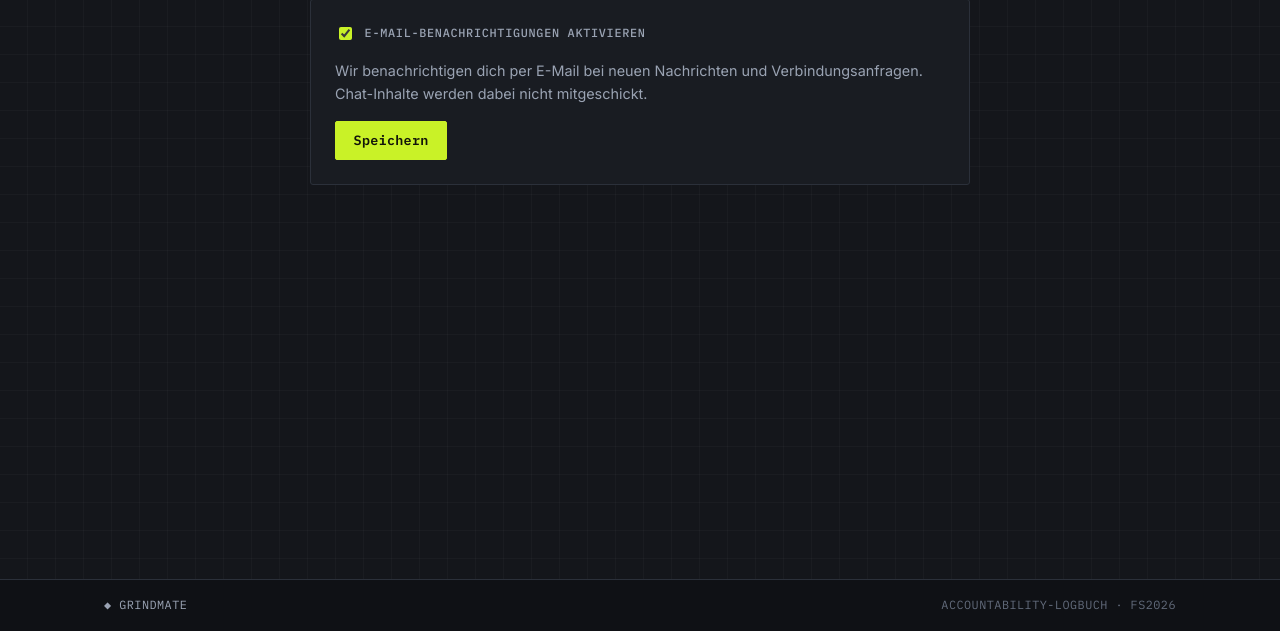
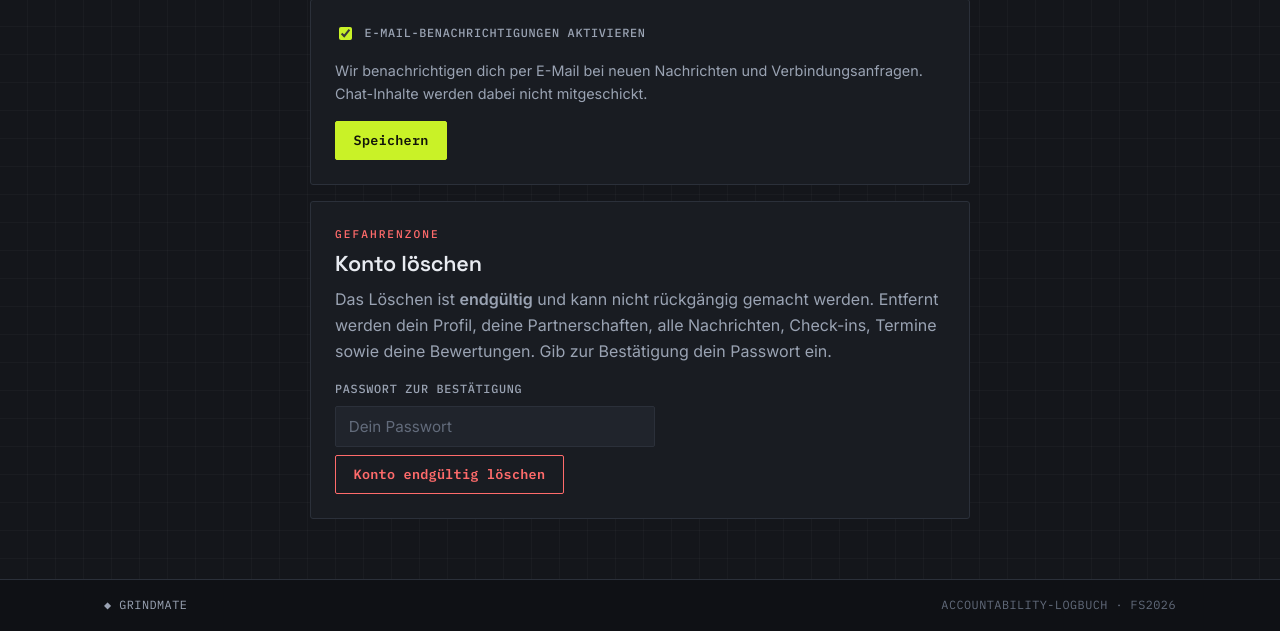
Before and after one commit to schuerch-slggh/FullStackProject, a Flask app: page /settings in a window 1280 px wide. Shown: the part 169-800 px from the top of the page. Run offline with Flask 3, Linux system fonts and the light colour scheme; the visitor is signed in with stand-in values (Sample User, id 1); data comes from the database, SQL or seed files in the repository; some libraries are stand-ins or nearby versions.

Commit message:
Bug in Einstellungen + Konto löschen

```diff
--- a/forms.py
+++ b/forms.py
@@ -149,6 +149,13 @@ class SettingsForm(FlaskForm):
     submit = SubmitField("Speichern")
 
 
+class DeleteAccountForm(FlaskForm):
+    """Konto-Löschung — verlangt das eigene Passwort zur Bestätigung."""
+
+    password = PasswordField("Passwort zur Bestätigung", validators=[DataRequired()])
+    submit = SubmitField("Konto endgültig löschen")
+
+
 class CoachGoalForm(FlaskForm):
     """Vages Ziel, das der KI-Coach konkreter formuliert (FA-11 AK2)."""
 
--- a/seed.py
+++ b/seed.py
@@ -1,4 +1,4 @@
-"""Seed the database with 10 dummy profiles.
+"""Seed the database with 11 dummy profiles.
 
 Run with:  flask --app main seed
 All demo accounts share the password:  accountability
@@ -115,6 +115,17 @@ DUMMIES = [
         goals=[
             dict(goal_category="Sport", goal_text="Bouldern 2x pro Woche",
                  frequency="2x pro Woche", preferred_checkin_time="17:30"),
+        ],
+    ),
+    dict(
+        # streak=0 → keine Check-ins, also auch heute keiner (Test-Ausgangslage).
+        user=dict(email="max.muster@example.com", name="Max Muster", age=28, city="Zürich",
+                  streak=0,
+                  bio="Testnutzer ohne heutigen Check-in. Neu dabei und noch nicht gestartet."),
+        photo="https://i.pravatar.cc/300?img=8",
+        goals=[
+            dict(goal_category="Sport", goal_text="3x pro Woche joggen",
+                 frequency="3x pro Woche", preferred_checkin_time="18:00"),
         ],
     ),
 ]
@@ -332,7 +343,7 @@ def seed_bulk(count: int = 100, rng_seed: int = 42):
 def register_cli(app):
     @app.cli.command("seed")
     def seed_command():
-        """Insert 10 dummy profiles (skips if the DB already has data)."""
+        """Insert 11 dummy profiles (skips if the DB already has data)."""
         count = seed_db()
         if count:
             click.echo(f"{count} Profile angelegt. Login z.B.: anna.keller@example.com / {DEMO_PASSWORD}")
--- a/static/css/main.css
+++ b/static/css/main.css
@@ -300,11 +300,25 @@ p  { margin: 0; }
 }
 .btn--success:hover { background: rgba(201, 242, 39, .18); color: var(--signal-bright); }
 
+/* destruktive Variante — rot umrandet, füllt sich beim Hover (unmissverständlich) */
+.btn--danger {
+  background: transparent;
+  color: var(--danger);
+  border-color: var(--danger);
+}
+.btn--danger:hover { background: var(--danger); color: var(--ink-900); border-color: var(--danger); }
+
 .btn--sm    { padding: .5rem .75rem; font-size: .76rem; }
 .btn--block { width: 100%; }
 .btn:disabled, .btn[disabled] { opacity: .45; cursor: not-allowed; }
 .btn:disabled:hover, .btn[disabled]:hover { background: var(--signal); border-color: var(--signal); }
 .btn--secondary:disabled:hover { background: transparent; border-color: var(--line-strong); }
+.btn--danger:disabled:hover { background: transparent; color: var(--danger); border-color: var(--danger); }
+
+/* Gefahrenbereich (Konto löschen) — klar abgesetzt durch rote Kante */
+.danger-zone { border-color: var(--danger); border-left: 2px solid var(--danger); }
+.danger-zone__label { color: var(--danger); margin-bottom: var(--space-2); }
+.danger-zone__title { color: var(--text); margin-bottom: var(--space-3); }
 
 /* ==========================================================================
    6. Panels / Karten — bordered, flach, scharfkantig
--- a/templates/settings.html
+++ b/templates/settings.html
@@ -10,6 +10,7 @@
 
   <section class="card">
     <form method="post" action="{{ url_for('main.settings') }}" class="stack">
+      {{ form.hidden_tag() }}
       <div class="check">
         {{ form.notify_email(id="notify_email") }}
         {{ form.notify_email.label(class="field__label") }}
@@ -21,5 +22,25 @@
       <div><button type="submit" class="btn btn--primary">Speichern</button></div>
     </form>
   </section>
+
+  {# ---- Gefahrenbereich: Konto löschen ---- #}
+  <section class="card danger-zone">
+    <p class="eyebrow danger-zone__label">Gefahrenzone</p>
+    <h2 class="danger-zone__title">Konto löschen</h2>
+    <p class="muted" style="margin-bottom:var(--space-4)">
+      Das Löschen ist <strong>endgültig</strong> und kann nicht rückgängig gemacht
+      werden. Entfernt werden dein Profil, deine Partnerschaften, alle Nachrichten,
+      Check-ins, Termine sowie deine Bewertungen. Gib zur Bestätigung dein Passwort ein.
+    </p>
+    <form method="post" action="{{ url_for('main.delete_account') }}" class="stack--sm stack"
+          onsubmit="return confirm('Konto wirklich endgültig löschen? Diese Aktion kann nicht rückgängig gemacht werden.');">
+      {{ delete_form.hidden_tag() }}
+      <div class="field" style="margin:0;max-width:20rem">
+        {{ delete_form.password.label(class="field__label") }}
+        {{ delete_form.password(class="input", autocomplete="current-password", placeholder="Dein Passwort") }}
+      </div>
+      <div><button type="submit" class="btn btn--danger">Konto endgültig löschen</button></div>
+    </form>
+  </section>
 </div>
 {% endblock %}
--- a/views.py
+++ b/views.py
@@ -8,7 +8,7 @@ from flask import (
     Blueprint, render_template, redirect, url_for, flash, current_app,
     abort, request, jsonify, session,
 )
-from flask_login import login_required, current_user
+from flask_login import login_required, current_user, logout_user
 from werkzeug.utils import secure_filename
 
 from . import db
@@ -19,7 +19,7 @@ from .models import (
 )
 from .forms import (
     EditProfileForm, GoalForm, SearchForm, MessageForm, CheckinForm,
-    SettingsForm, RatingForm, compose_frequency,
+    SettingsForm, DeleteAccountForm, RatingForm, compose_frequency,
 )
 from .mailer import notify
 from .coach import chat_reply, coach_headline
@@ -650,7 +650,37 @@ def settings():
         # Checkbox-Zustand für die Anzeige vorbelegen (nicht via obj, sonst
         # bleibt ein abgewähltes Häkchen beim POST auf dem alten Wert).
         form.notify_email.data = current_user.notify_email
-    return render_template("settings.html", form=form)
+    return render_template("settings.html", form=form, delete_form=DeleteAccountForm())
+
+
+@main_bp.route("/account/delete", methods=["POST"])
+@login_required
+def delete_account():
+    """Löscht das EIGENE Konto (nur der eingeloggte Nutzer) samt aller
+    abhängigen Daten. Bestätigung über das eigene Passwort (Zugriffsschutz:
+    keine Konto-ID vom Client, immer `current_user`)."""
+    form = DeleteAccountForm()
+    if not form.validate_on_submit() or not current_user.check_password(form.password.data):
+        flash("Passwort falsch – Konto wurde nicht gelöscht.", "danger")
+        return redirect(url_for("main.settings"))
+
+    user = current_user._get_current_object()
+    name = user.name
+
+    # Zuerst die Partnerschaften des Nutzers löschen — das entfernt via Cascade
+    # zugehörige Nachrichten und Termine. Danach löscht der User-Delete die
+    # restlichen abhängigen Daten (Ziele, Fotos, Check-ins, Bewertungen).
+    for conn in Connection.query.filter(
+        db.or_(Connection.user1_id == user.id, Connection.user2_id == user.id)
+    ).all():
+        db.session.delete(conn)
+
+    logout_user()
+    db.session.delete(user)
+    db.session.commit()
+
+    flash(f"Dein Konto wurde gelöscht. Alles Gute, {name}!", "info")
+    return redirect(url_for("auth.login"))
 
 
 _WEEKDAYS_DE = ["Montag", "Dienstag", "Mittwoch", "Donnerstag", "Freitag", "Samstag", "Sonntag"]
```
Also changed, not shown: tests/test_settings_account.py (added, +115 -0 lines), 1 other file.
